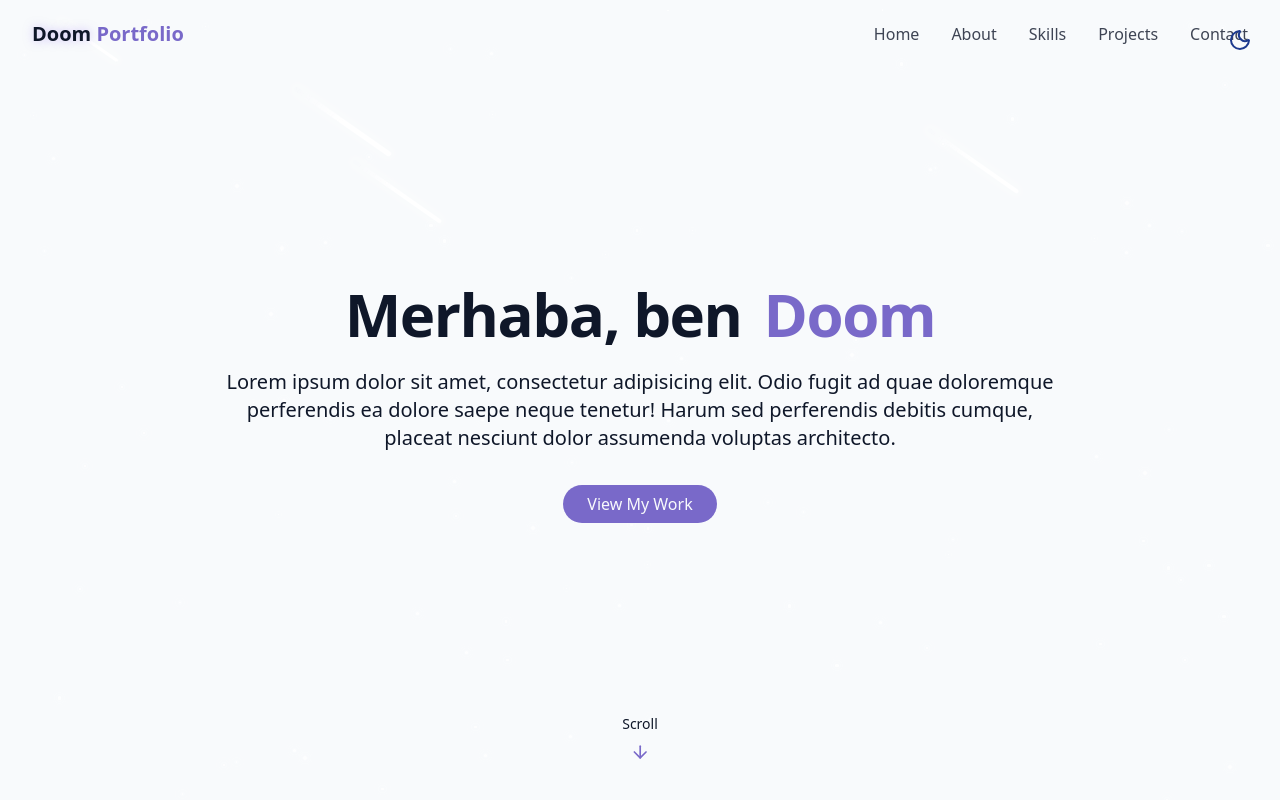
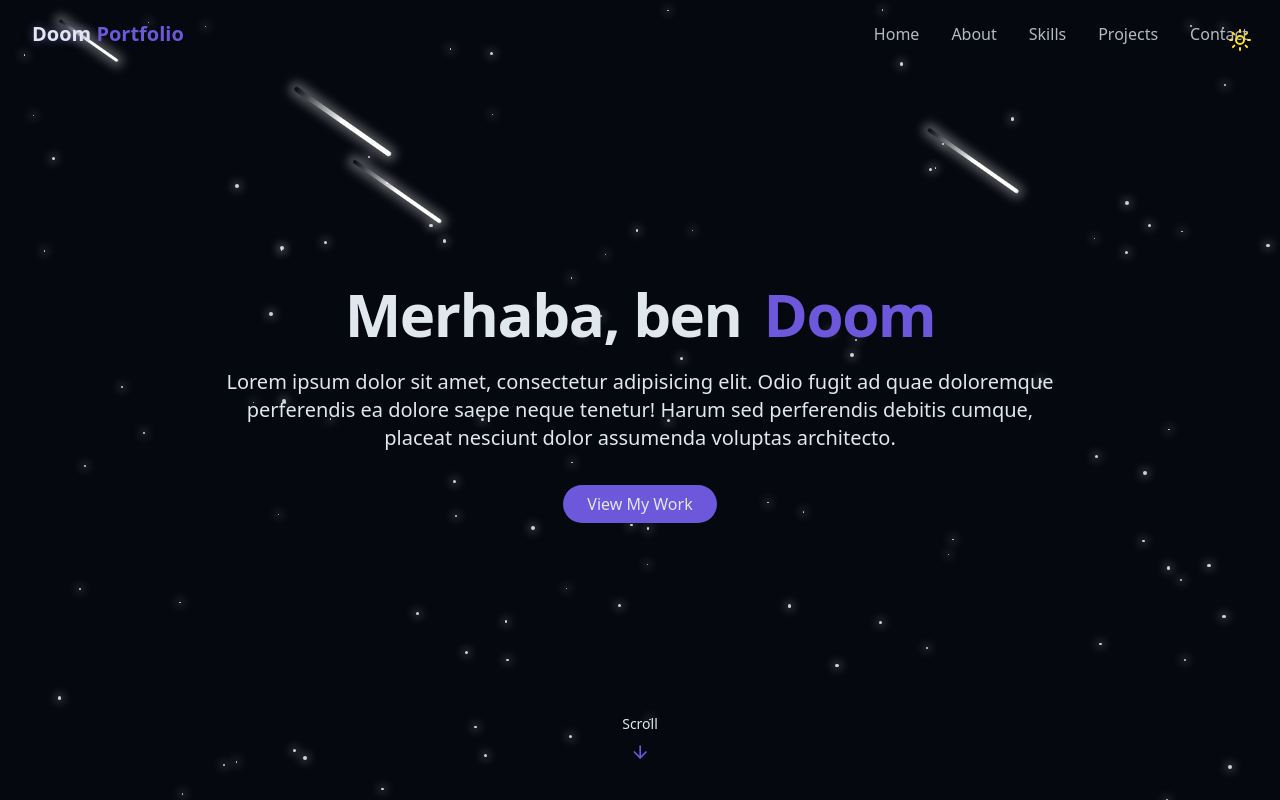
Before and after one commit to umutfr/Portfolio-K, a React (Vite) app: page / in a window 1280 px wide. Shown: the top 800 px of the page. Built offline with nearby package versions, Linux system fonts and the light colour scheme.

Commit message:
Default dark mode ayarlandı.

```diff
--- a/src/components/ThemeToggle.jsx
+++ b/src/components/ThemeToggle.jsx
@@ -3,17 +3,20 @@
 import { cn } from "@/lib/utils";
 
 export const ThemeToggle = () => {
-    const [isDarkMode, setIsDarkMode] = useState(false);
+    const [isDarkMode, setIsDarkMode] = useState(true);
+
     useEffect(() => {
-        const storedTheme = localStorage.getItem("theme")
-        if (storedTheme === "dark") {
-            setIsDarkMode(true)
-            document.documentElement.classList.add("dark")
+        const storedTheme = localStorage.getItem("theme");
+        if (storedTheme === "dark" || !storedTheme) {
+            document.documentElement.classList.add("dark");
+            localStorage.setItem("theme", "dark");
+            setIsDarkMode(true);
         } else {
-            localStorage.setItem("theme", "light");
+            document.documentElement.classList.remove("dark");
             setIsDarkMode(false);
         }
-    })
+    }, []);
+
 
 
     const toggleTheme = () => {
@@ -29,7 +32,7 @@
     };
     return (
         <button onClick={toggleTheme} className={cn("fixed max-sm:hidden top-5 right-5 z-50 p-2 rounded-full transition-colors duration-300",
-        "fucus:outline-hidden"
+            "fucus:outline-hidden"
         )}>
             {" "}
             {isDarkMode ? (
```
